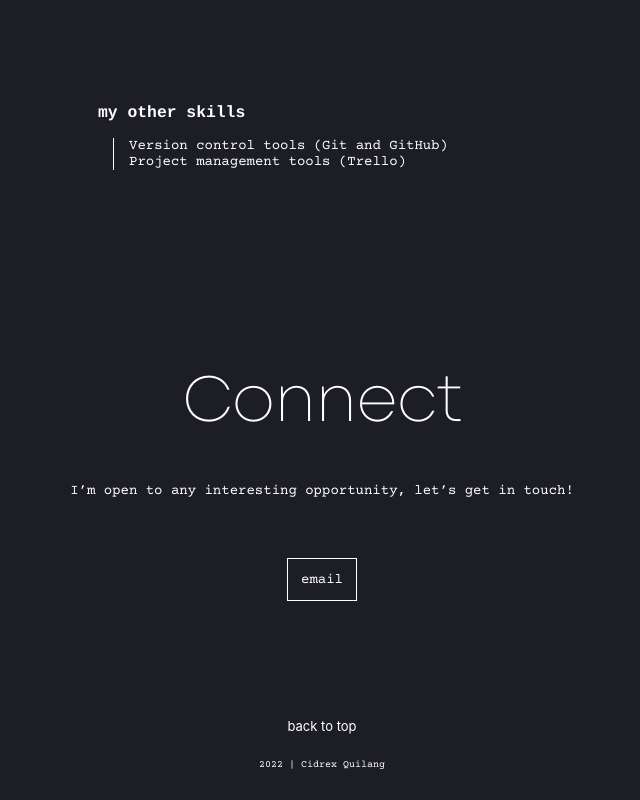
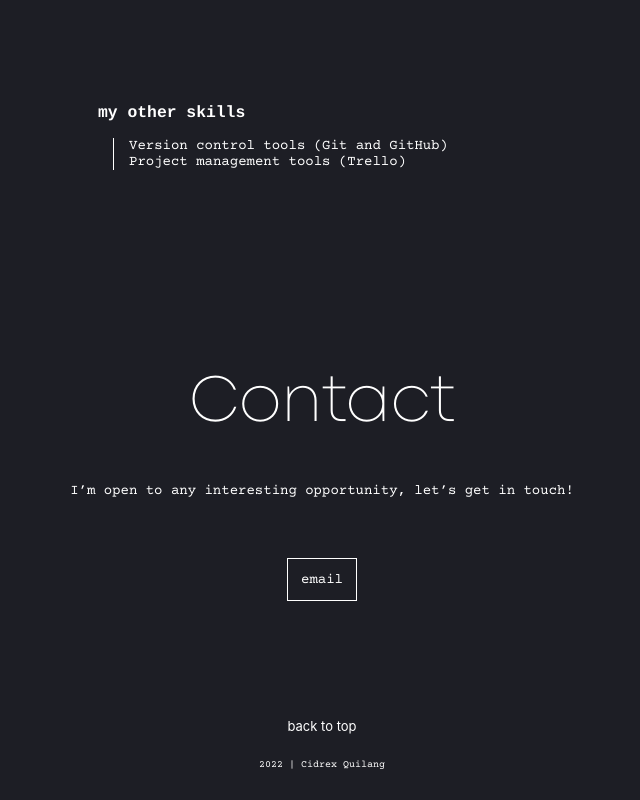
Before and after one commit to hoycid/my-portfolio, a React (Create React App) app: page / in a window 1280 px wide. Shown: the part 2665-3465 px from the top of the page, without its empty margins (318-958 px from the left). Built offline with nearby package versions, Linux system fonts and the light colour scheme; the HTML template or start-up script is replaced by a standard one.

Commit message:
changed 'connect' to 'contact'

```diff
--- a/src/App.js
+++ b/src/App.js
@@ -233,7 +233,7 @@ function App() {
             </div>
           </section>
           <section className={classes.contact} ref={contactSection}>
-            <div className={classes["contact-header"]}>Connect</div>
+            <div className={classes["contact-header"]}>Contact</div>
             <p>I’m open to any interesting opportunity, let’s get in touch!</p>
             <button onClick={mailHandler}>email</button>
           </section>
```
